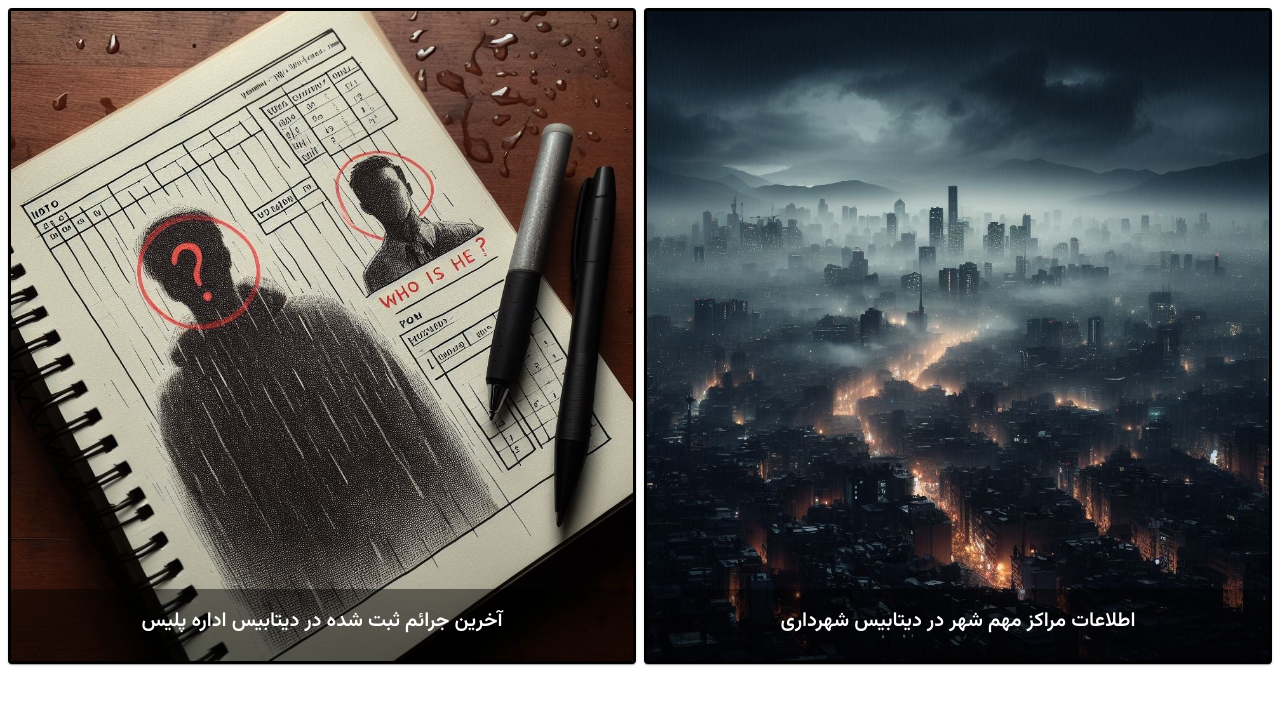
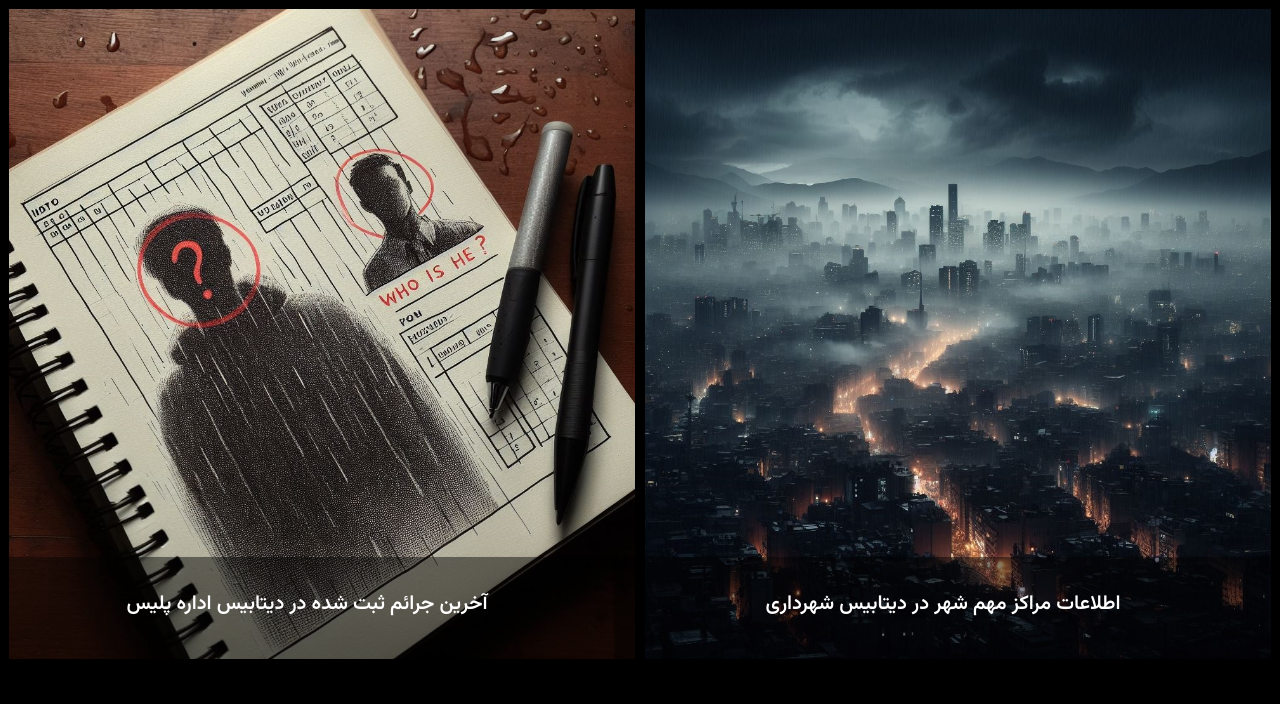
Before and after one commit to bnparham/murder_mystery_frontend, a React (Create React App) app: page / in a window 1280 px wide. Shown: the top 704 px of the page. Built offline with nearby package versions, Linux system fonts and the light colour scheme.

Commit message:
add body background color

```diff
--- a/src/App.js
+++ b/src/App.js
@@ -2,10 +2,12 @@ import React from 'react'
 import BasicGrid from './components/BasicGrid';
 import AppLayout from './AppLayout';
 
+import './style.css'
+
 export default function App() {
   return (
     <AppLayout>
-      <BasicGrid />
+      <BasicGrid/>
     </AppLayout>
   )
 }
--- a/src/components/BasicGrid.jsx
+++ b/src/components/BasicGrid.jsx
@@ -24,7 +24,7 @@ import Fingerprint from '@mui/icons-material/Fingerprint';
 const Item = styled(Paper)(({ theme }) => ({
   backgroundColor: theme.palette.mode === 'dark' ? '#1A2027' : '#000',
   ...theme.typography.body2,
-  padding: theme.spacing(0.4),
+  padding: theme.spacing(0.1),
   textAlign: 'center',
   color: theme.palette.text.secondary,
 }));
--- a/src/components/MenuDetails.jsx
+++ b/src/components/MenuDetails.jsx
@@ -6,6 +6,7 @@ const MenuDetails = ({children}) => {
     <Card style={{
       backgroundColor:'#0007',
       width:'100%',
+      padding: '15px',
     }}>
       <CardContent>
         {children}
--- a/src/style.css
+++ b/src/style.css
@@ -1,3 +1,3 @@
 body{
-    background-image: #1a237e;
+    background-color: #000000 !important;
 }
```
